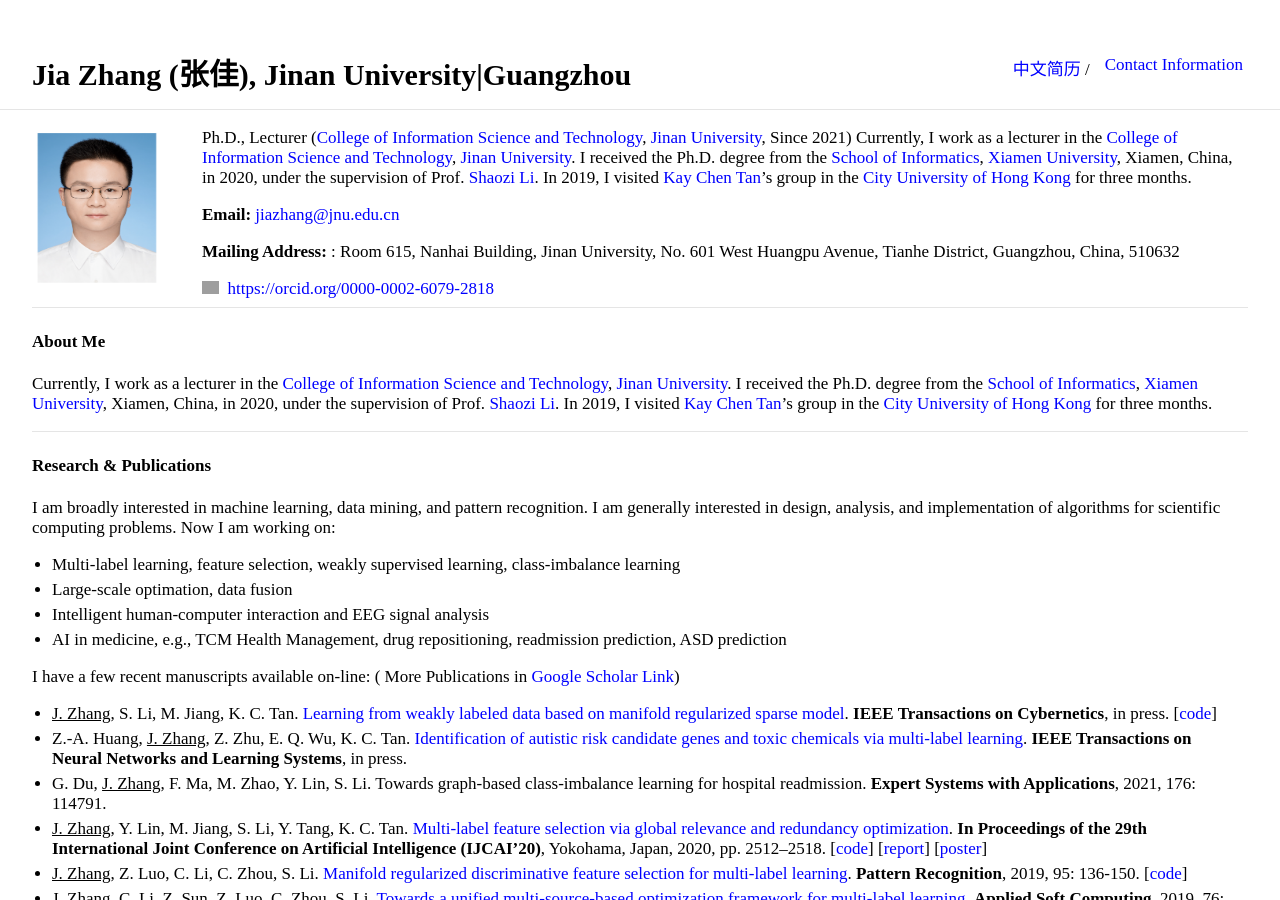
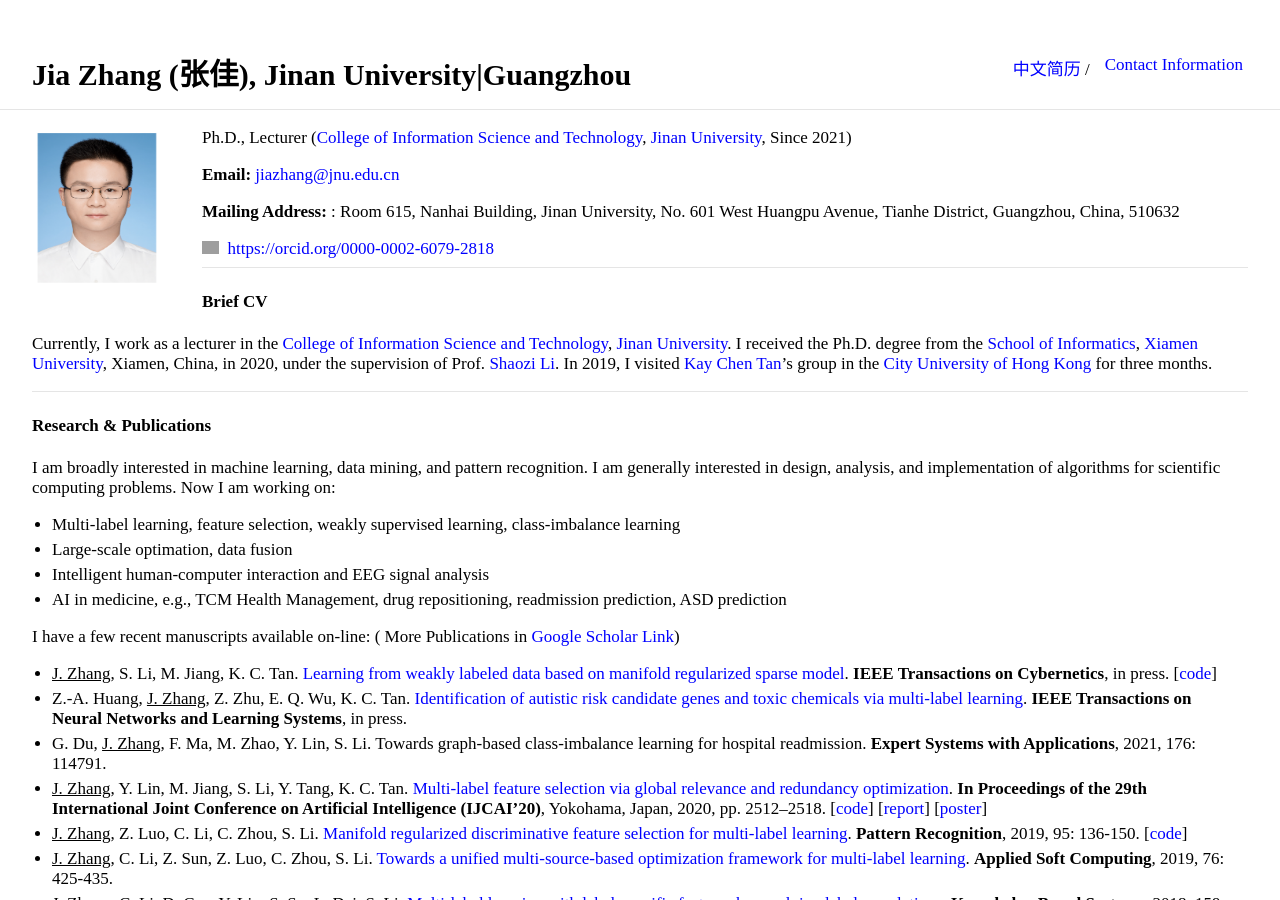
Before and after one commit to jiazhang-ml/jiazhang-ml.github.io, a Jekyll site: the page built from index.md, in a window 1280 px wide and 900 px high. Built offline with Jekyll 4.4.1, drawn with Linux system fonts in a browser that asks for light colours; grey boxes are pictures that could not be loaded.

Commit message:
Update index.md

```diff
--- a/index.md
+++ b/index.md
@@ -6,7 +6,6 @@ layout: default
 <img class="profile-picture" src="jiazhang1.jpg">
 
 Ph.D., Lecturer ([College of Information Science and Technology](http://xxxy2016.jnu.edu.cn/), [Jinan University](https://www.jnu.edu.cn/), Since 2021)
-Currently, I work as a lecturer in the [College of Information Science and Technology](http://xxxy2016.jnu.edu.cn/), [Jinan University](https://www.jnu.edu.cn/). I received the Ph.D. degree from the [School of Informatics](https://informatics.xmu.edu.cn/), [Xiamen University](https://www.xmu.edu.cn/), Xiamen, China, in 2020, under the supervision of Prof. [Shaozi Li](https://imt.xmu.edu.cn/szdw/js.htm). In 2019, I visited [Kay Chen Tan](https://www.comp.polyu.edu.hk/en-us/staffs/detail/8135)'s group in the [City University of Hong Kong](https://www.cityu.edu.hk/) for three months.
 
 **Email:** [jiazhang@jnu.edu.cn](mailto:jiazhang@jnu.edu.cn)
 
@@ -16,7 +15,7 @@ Currently, I work as a lecturer in the [College of Information Science and Techn
 
 ---
 
-#### About Me
+#### Brief CV
 Currently, I work as a lecturer in the [College of Information Science and Technology](http://xxxy2016.jnu.edu.cn/), [Jinan University](https://www.jnu.edu.cn/). I received the Ph.D. degree from the [School of Informatics](https://informatics.xmu.edu.cn/), [Xiamen University](https://www.xmu.edu.cn/), Xiamen, China, in 2020, under the supervision of Prof. [Shaozi Li](https://imt.xmu.edu.cn/szdw/js.htm). In 2019, I visited [Kay Chen Tan](https://www.comp.polyu.edu.hk/en-us/staffs/detail/8135)'s group in the [City University of Hong Kong](https://www.cityu.edu.hk/) for three months.
 
 ---
```
